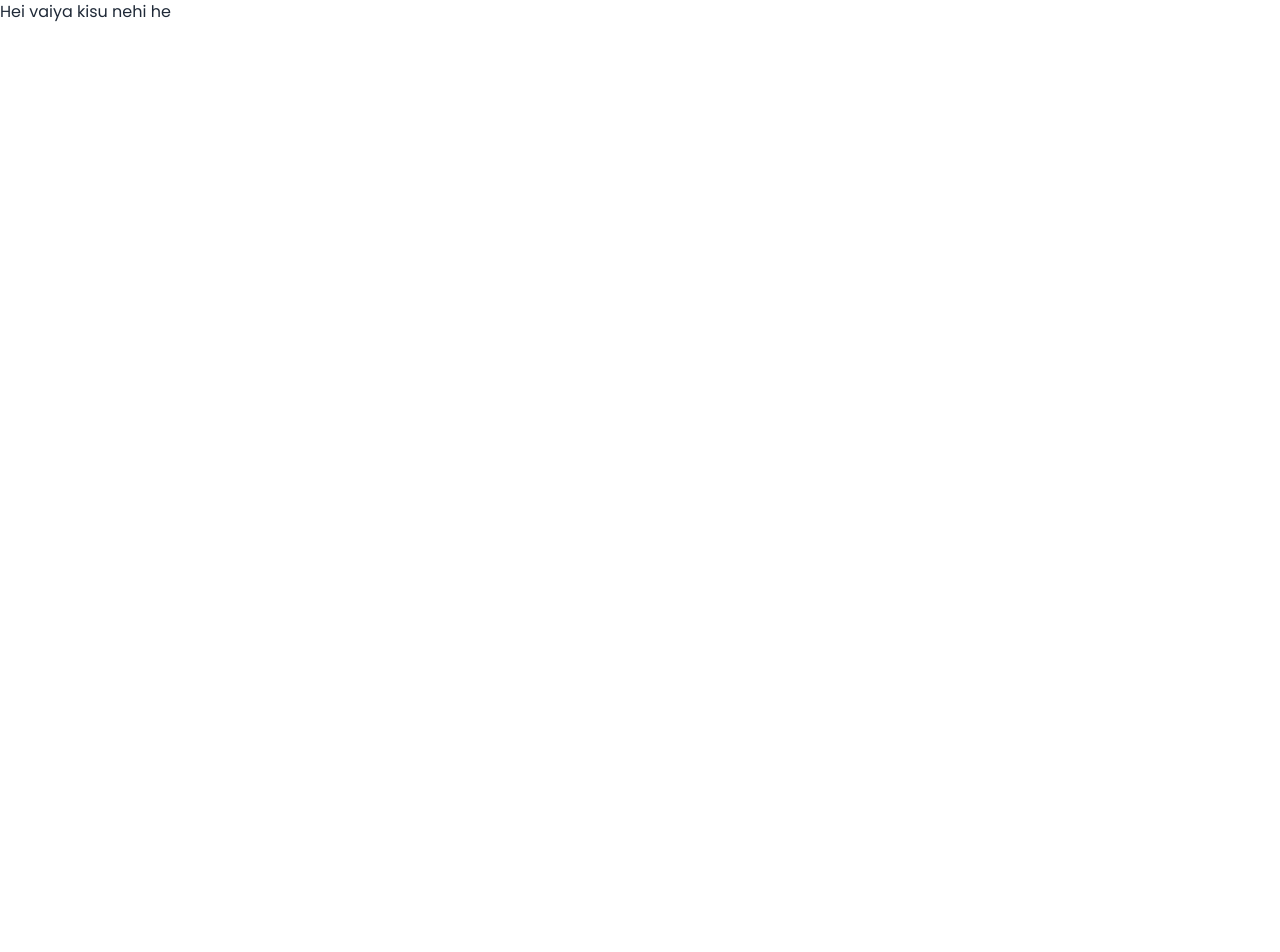
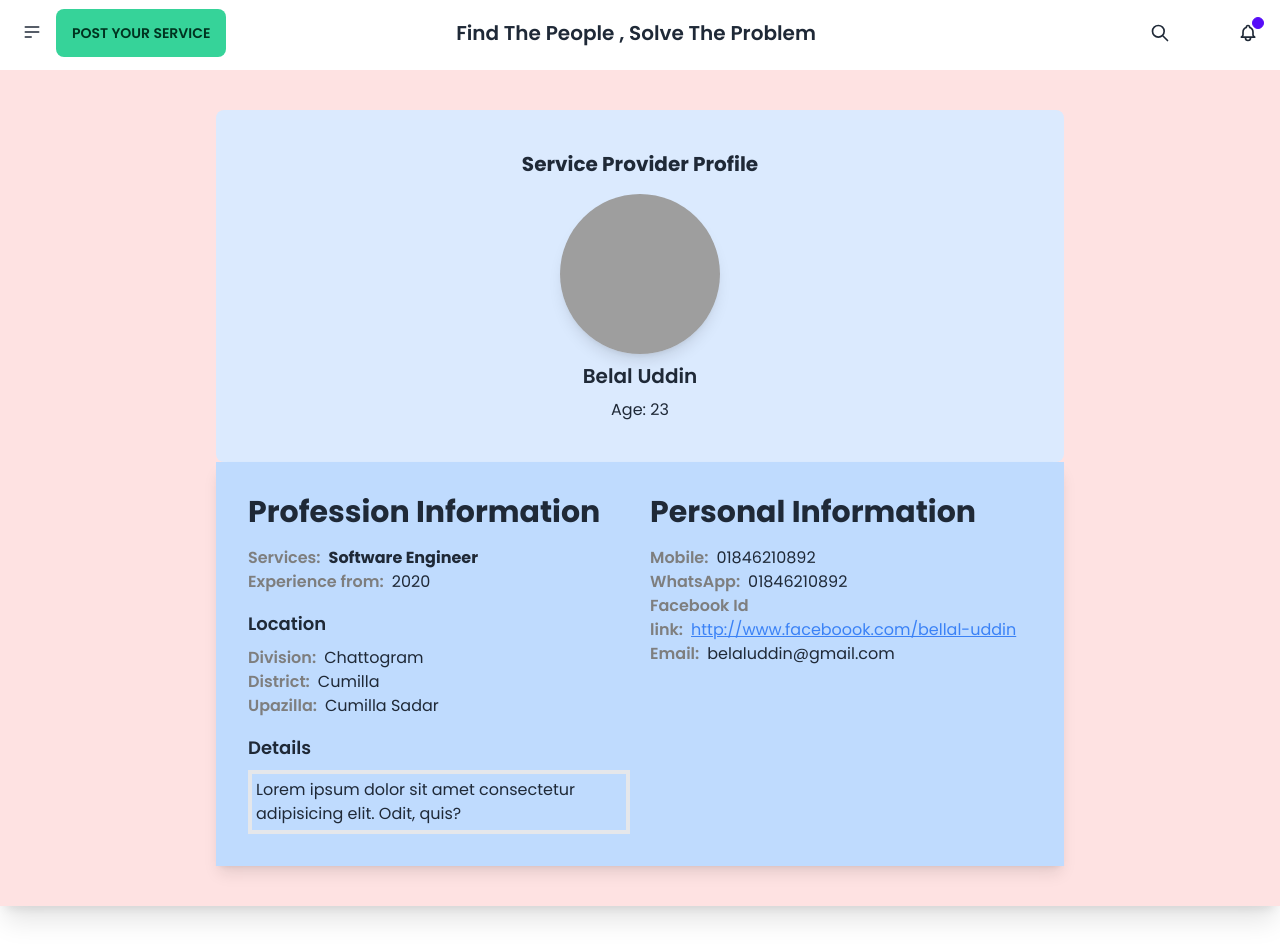
Before and after one commit to naeemcse/Instant-Help-with-MERN, a React (Vite) app in the folder Instant-Help-React/: page /profile in a window 1280 px wide. Shown: the top 952 px of the page. Before the commit the page ends 800 px from the top, so only its background shows below. Built offline with nearby package versions, Linux system fonts and the light colour scheme; grey boxes are pictures that could not be loaded.

Commit message:
Profile page design is completed !

```diff
--- a/Instant-Help-React/src/App.jsx
+++ b/Instant-Help-React/src/App.jsx
@@ -1,52 +1,42 @@
+import { BrowserRouter, Routes, Route } from "react-router-dom";
+import "./App.css";
 
-import { BrowserRouter, Routes, Route } from "react-router-dom";
-import './App.css'
-
-import Home from './assets/pages/Home/Home'
-import Footer from './assets/components/footer/footer'
+import Home from "./assets/pages/Home/Home";
+import Footer from "./assets/components/footer/footer";
 
 import NotFound from "./assets/components/NotFound";
 import Form from "./assets/pages/form/Form";
 import Login from "./assets/pages/login/Login";
 import Demo from "./assets/pages/Demo/Demo";
 import PopUp from "./assets/components/popupPage/PopUp";
+import Profile from "./assets/pages/userProfile/Profile";
 
 //import TestSearch from "./assets/pages/TestSearch/testSearch";
 
-import Profile from "./assets/pages/userProfile/Profile";
-
-
+// import Profile from "./assets/pages/userProfile/Profile";
 
 function App() {
-
-
   return (
     <>
-   <BrowserRouter>
-
-   <Routes>
-        <Route path="/" element={<Home/>} />
-        <Route path="/footer" element={<Footer/>}/>
-        <Route path="/login" element={<Login/>}/>
-
-        <Route path="*" element={<NotFound/>}/>
-        <Route path="/post" element={<Form/>}/>
-      <Route path="/demo" element={<Demo/>} />
-
-
-
-   </Routes>
-   </BrowserRouter>
-    {/* <Home/>
+      <BrowserRouter>
+        <Routes>
+          <Route path="/" element={<Home />} />
+          <Route path="/footer" element={<Footer />} />
+          <Route path="/login" element={<Login />} />
+          <Route path="/post" element={<Form />} />
+          <Route path="/demo" element={<Demo />} />
+          {/* <Route pathe="/profile" element={<Profile />} /> */}
+          <Route path="/profile" element={<Profile/>} />
+          <Route path="*" element={<NotFound />} />
+        </Routes>
+      </BrowserRouter>
+      {/* <Home/>
 
 
 
     <Footer/> */}
-
-
-
     </>
-  )
+  );
 }
 
-export default App
+export default App;
--- a/Instant-Help-React/src/assets/pages/userProfile/Profile.jsx
+++ b/Instant-Help-React/src/assets/pages/userProfile/Profile.jsx
@@ -1,11 +1,13 @@
+import Layout from "../../components/layout/Layout";
+
 const Profile = () => {
   return (
-    <div>
-      <div className="mother">
-        <div className="flex flex-col items-center text-center">
-          <h1 className="text-3xl font-bold mb-4">User Profile</h1>
+   <Layout>
+      <div className="mother bg-red-100 mt-1 p-10 shadow-xl">
+        <div className="flex flex-col items-center text-center lg:mx-44 bg-blue-100 rounded-lg p-10  ">
+          <h1 className="text-xl font-bold mb-4" > Service Provider Profile  </h1>
           <img
-            className="rounded-full w-32 h-32 mb-2"
+            className="rounded-full w-40 h-40 mb-2 shadow-lg"
             src="https://images.unsplash.com/photo-1579273168855-c63546c129dd?ixlib=rb-4.0.3&ixid=M3wxMjA3fDB8MHxzZWFyY2h8NHx8cGljdHVyZXxlbnwwfHwwfHx8MA%3D%3D&auto=format&fit=crop&w=800&q=60"
             alt="profile picture"
           />
@@ -13,18 +15,18 @@ const Profile = () => {
           <p>Age: 23</p>
         </div>
 
-        <div className="row_two flex justify-center p-8 bg-gray-200 rounded-lg shadow-lg">
-          <div className="professional_info w-1/2 flex flex-col items-start">
-            <h1 className="text-2xl mb-4">Profession Information</h1>
+        <div className="row_two lg:flex justify-center p-8  shadow-lg mx-auto lg:mx-44 bg-blue-200">
+          <div className="professional_info lg:w-1/2 flex flex-col items-start  ">
+            <h1 className="text-3xl mb-4 font-bold ">Profession Information</h1>
             <div className="info-item">
               <label htmlFor="services" className="font-semibold">
                 Services:
               </label>
-              <span className="ml-2">Software Engineer</span>
+              <span className="ml-2 font-bold ">Software Engineer</span>
             </div>
             <div className="info-item">
               <label htmlFor="experience" className="font-semibold">
-                Experience:
+                Experience from:
               </label>
               <span className="ml-2">2020</span>
             </div>
@@ -47,10 +49,15 @@ const Profile = () => {
               </label>
               <span className="ml-2">Cumilla Sadar</span>
             </div>
+            <h2 className="mt-4 mb-2 text-lg font-semibold"> Details </h2>
+
+            <div className="info-item">
+             <div className="box-content h-auto w-auto p-1 border-4 "> Lorem ipsum dolor sit amet consectetur adipisicing elit. Odit, quis? </div>
+            </div>
           </div>
 
-          <div className="personal_info ml-5 w-1/2 flex flex-col items-start">
-            <h2 className="text-2xl mb-4">Personal Information</h2>
+          <div className="personal_info lg:ml-5 lg:w-1/2 flex flex-col items-start">
+            <h2 className="text-3xl mb-4 font-bold">Personal Information</h2>
             <div className="info-item">
               <label htmlFor="mobile" className="font-semibold">
                 Mobile:
@@ -85,7 +92,7 @@ const Profile = () => {
           </div>
         </div>
       </div>
-    </div>
+      </Layout>
   );
 };
 
```
